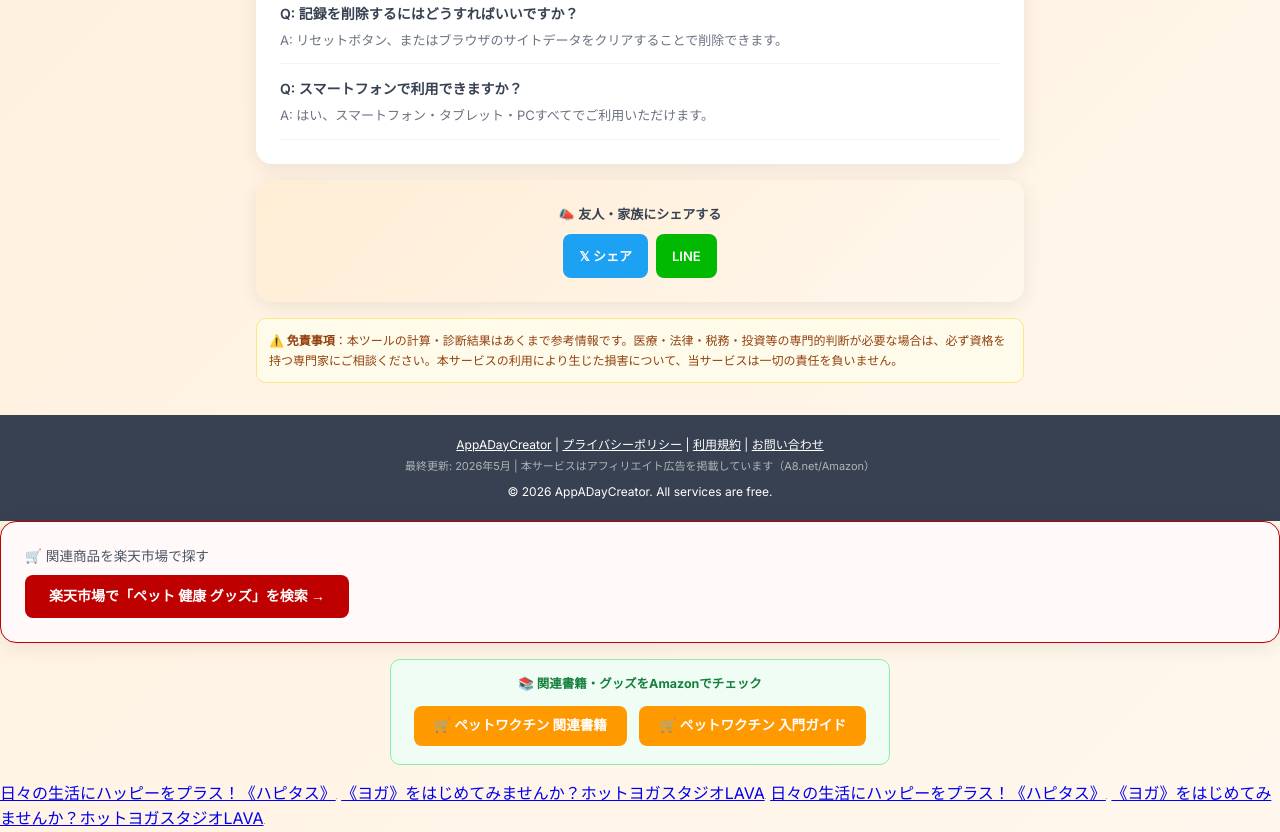
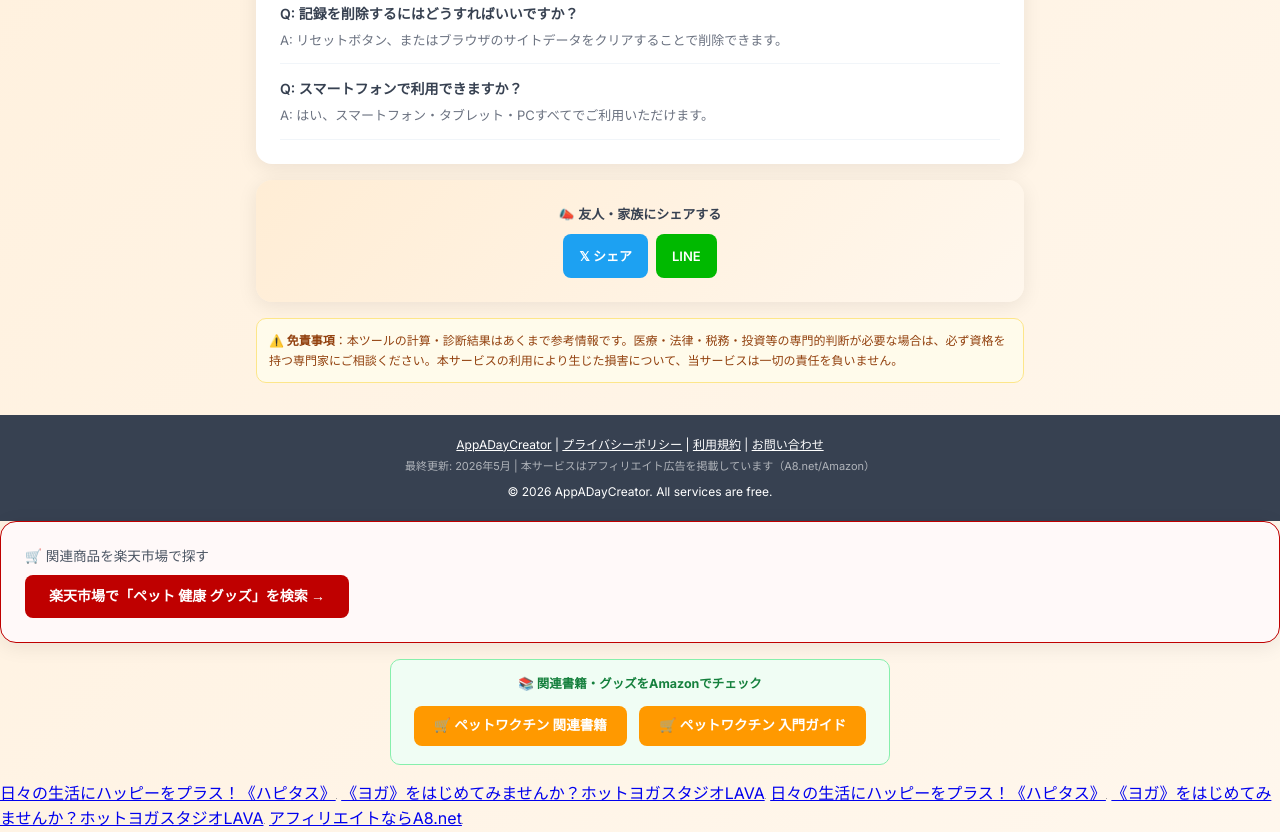
Before and after one commit to appadaycreator/pet-vaccination-tracker, a plain HTML site: page index.html in a window 1280 px wide. Shown: the part 1509-2341 px from the top of the page. Drawn offline with Linux system fonts and the light colour scheme; grey boxes are pictures that could not be loaded.

Commit message:
Boost A8 affiliates: 【A8.net】メディア会員募

```diff
--- a/index.html
+++ b/index.html
@@ -304,5 +304,7 @@ j=d.createElement(s),dl=l!="dataLayer"?"&l="+l:"";j.async=true;j.src=
 <a href="https://px.a8.net/svt/ejp?a8mat=4B3WJ6+FQ9JMY+1LP8+BY642" rel="nofollow">日々の生活にハッピーをプラス！《ハピタス》</a><img border="0" width="1" height="1" src="https://www14.a8.net/0.gif?a8mat=4B3WJ6+FQ9JMY+1LP8+BY642" alt="">
 
 <a href="https://px.a8.net/svt/ejp?a8mat=4B3WJ7+18PTPM+1O96+699KI" rel="nofollow">《ヨガ》をはじめてみませんか？ホットヨガスタジオLAVA</a><img border="0" width="1" height="1" src="https://www12.a8.net/0.gif?a8mat=4B3WJ7+18PTPM+1O96+699KI" alt="">
+
+<a href="https://px.a8.net/svt/ejp?a8mat=457C4C+C23BCA+0K+10FXXU" rel="nofollow">アフィリエイトならA8.net</a><img border="0" width="1" height="1" src="https://www15.a8.net/0.gif?a8mat=457C4C+C23BCA+0K+10FXXU" alt="">
 </body>
 </html>
```
